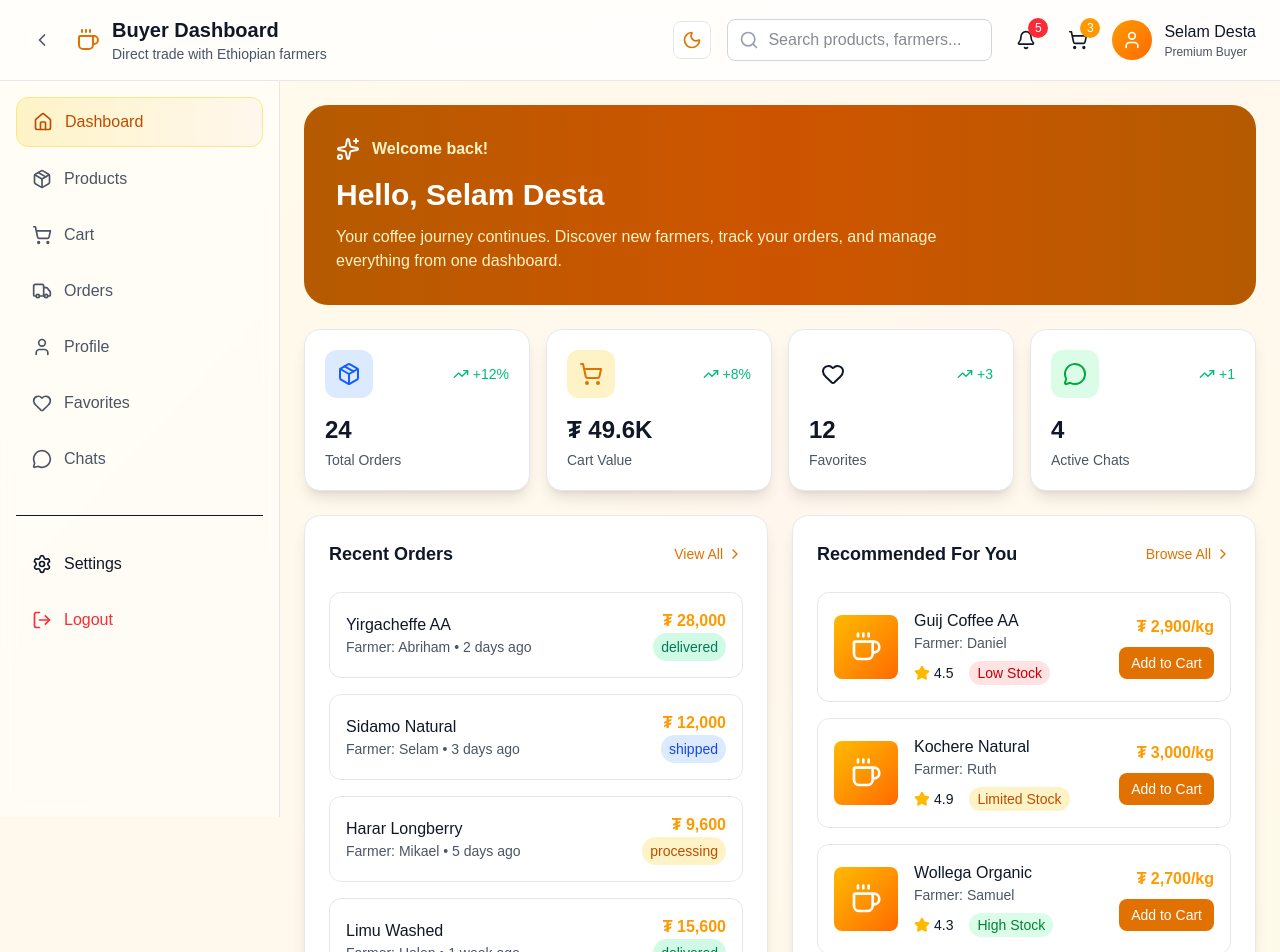
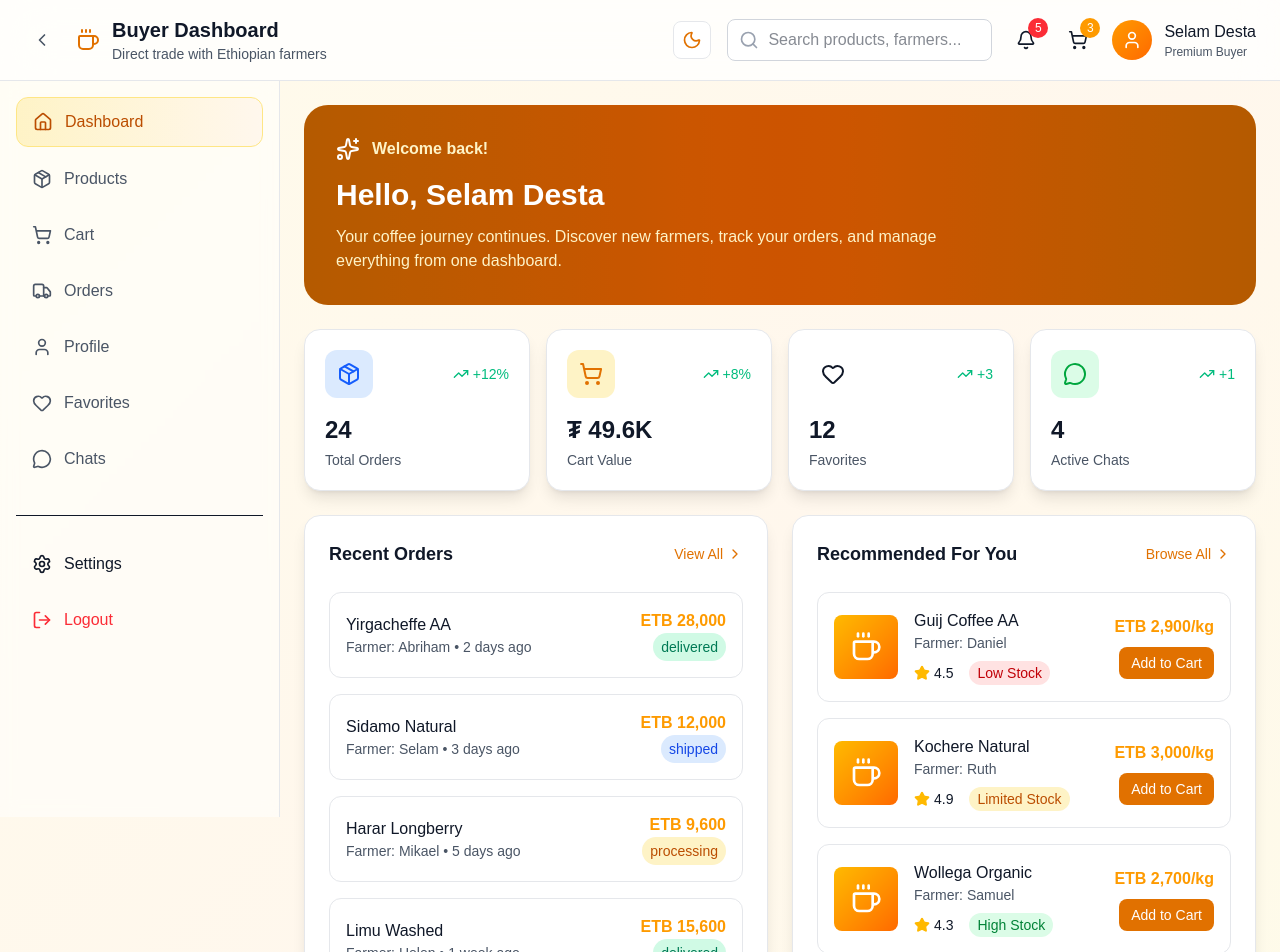
Before and after one commit to Abrishkassa/darcho, a Next.js app: page /buyer/buyerdashboard in a window 1280 px wide. Shown: the top 952 px of the page. Built offline with nearby package versions, Linux system fonts and the light colour scheme.

Commit message:
installed additional dependencies  and add ui layouts

```diff
--- a/src/app/buyer/buyerdashboard/page.tsx
+++ b/src/app/buyer/buyerdashboard/page.tsx
@@ -61,17 +61,17 @@ export default function BuyerDashboard() {
   ];
 
   const recentOrders = [
-    { id: "ORD-2024-015", product: "Yirgacheffe AA", farmer: "Abriham", status: "delivered", amount: "₮ 28,000", date: "2 days ago" },
-    { id: "ORD-2024-014", product: "Sidamo Natural", farmer: "Selam", status: "shipped", amount: "₮ 12,000", date: "3 days ago" },
-    { id: "ORD-2024-013", product: "Harar Longberry", farmer: "Mikael", status: "processing", amount: "₮ 9,600", date: "5 days ago" },
-    { id: "ORD-2024-012", product: "Limu Washed", farmer: "Helen", status: "delivered", amount: "₮ 15,600", date: "1 week ago" },
+    { id: "ORD-2024-015", product: "Yirgacheffe AA", farmer: "Abriham", status: "delivered", amount: "ETB 28,000", date: "2 days ago" },
+    { id: "ORD-2024-014", product: "Sidamo Natural", farmer: "Selam", status: "shipped", amount: "ETB 12,000", date: "3 days ago" },
+    { id: "ORD-2024-013", product: "Harar Longberry", farmer: "Mikael", status: "processing", amount: "ETB 9,600", date: "5 days ago" },
+    { id: "ORD-2024-012", product: "Limu Washed", farmer: "Helen", status: "delivered", amount: "ETB 15,600", date: "1 week ago" },
   ];
 
   const recommendedProducts = [
-    { id: 1, name: "Guij Coffee AA", farmer: "Daniel", price: "₮ 2,900/kg", rating: 4.5, stock: "Low" },
-    { id: 2, name: "Kochere Natural", farmer: "Ruth", price: "₮ 3,000/kg", rating: 4.9, stock: "Limited" },
-    { id: 3, name: "Wollega Organic", farmer: "Samuel", price: "₮ 2,700/kg", rating: 4.3, stock: "High" },
-    { id: 4, name: "Jimma Grade A", farmer: "Martha", price: "₮ 2,500/kg", rating: 4.2, stock: "Medium" },
+    { id: 1, name: "Guij Coffee AA", farmer: "Daniel", price: "ETB 2,900/kg", rating: 4.5, stock: "Low" },
+    { id: 2, name: "Kochere Natural", farmer: "Ruth", price: "ETB 3,000/kg", rating: 4.9, stock: "Limited" },
+    { id: 3, name: "Wollega Organic", farmer: "Samuel", price: "ETB 2,700/kg", rating: 4.3, stock: "High" },
+    { id: 4, name: "Jimma Grade A", farmer: "Martha", price: "ETB 2,500/kg", rating: 4.2, stock: "Medium" },
   ];
 
   const tabs = [
@@ -367,9 +367,9 @@ export default function BuyerDashboard() {
               <h2 className={`text-2xl font-bold mb-6 ${darkMode ? "text-white" : "text-gray-900"}`}>Your Cart</h2>
               <div className="space-y-4">
                 {[
-                  { name: "Yirgacheffe AA", price: "₮ 28,000", quantity: "10kg" },
-                  { name: "Sidamo Natural", price: "₮ 12,000", quantity: "5kg" },
-                  { name: "Harar Longberry", price: "₮ 9,600", quantity: "3kg" },
+                  { name: "Yirgacheffe AA", price: "ETB 28,000", quantity: "10kg" },
+                  { name: "Sidamo Natural", price: "ETB 12,000", quantity: "5kg" },
+                  { name: "Harar Longberry", price: "ETB 9,600", quantity: "3kg" },
                 ].map((item, index) => (
                   <div key={index} className={`flex items-center justify-between p-4 rounded-xl border ${
                     darkMode
--- a/src/app/buyer/page.tsx
+++ b/src/app/buyer/page.tsx
@@ -46,7 +46,7 @@ export default function BuyerPortal() {
       name: "Yirgacheffe AA Premium",
       farmer: "Abriham Kassa",
       origin: "Yirgacheffe, Ethiopia",
-      price: "₮ 2,800",
+      price: "ETB 2,800",
       unit: "kg",
       rating: 4.9,
       reviews: 124,
@@ -61,7 +61,7 @@ export default function BuyerPortal() {
       name: "Sidamo Natural Process",
       farmer: "Selam Desta",
       origin: "Sidamo, Ethiopia",
-      price: "₮ 2,400",
+      price: "ETB 2,400",
       unit: "kg",
       rating: 4.7,
       reviews: 89,
@@ -76,7 +76,7 @@ export default function BuyerPortal() {
       name: "Harar Longberry",
       farmer: "Mikael Assefa",
       origin: "Harar, Ethiopia",
-      price: "₮ 3,200",
+      price: "ETB 3,200",
       unit: "kg",
       rating: 4.8,
       reviews: 167,
@@ -91,7 +91,7 @@ export default function BuyerPortal() {
       name: "Limu Washed",
       farmer: "Helen Tesfaye",
       origin: "Limu, Ethiopia",
-      price: "₮ 2,600",
+      price: "ETB 2,600",
       unit: "kg",
       rating: 4.6,
       reviews: 76,
@@ -106,7 +106,7 @@ export default function BuyerPortal() {
       name: "Guij Coffee Beans",
       farmer: "Daniel Solomon",
       origin: "Guij, Ethiopia",
-      price: "₮ 2,900",
+      price: "ETB 2,900",
       unit: "kg",
       rating: 4.5,
       reviews: 63,
@@ -121,7 +121,7 @@ export default function BuyerPortal() {
       name: "Kochere Natural",
       farmer: "Ruth Bekele",
       origin: "Kochere, Ethiopia",
-      price: "₮ 3,000",
+      price: "ETB 3,000",
       unit: "kg",
       rating: 4.9,
       reviews: 142,
@@ -160,16 +160,16 @@ export default function BuyerPortal() {
   ];
 
   const cartProducts = [
-    { id: 1, name: "Yirgacheffe AA", farmer: "Abriham", quantity: 10, price: "₮ 28,000", unit: "kg" },
-    { id: 2, name: "Sidamo Natural", farmer: "Selam", quantity: 5, price: "₮ 12,000", unit: "kg" },
-    { id: 3, name: "Harar Longberry", farmer: "Mikael", quantity: 3, price: "₮ 9,600", unit: "kg" },
+    { id: 1, name: "Yirgacheffe AA", farmer: "Abriham", quantity: 10, price: "ETB 28,000", unit: "kg" },
+    { id: 2, name: "Sidamo Natural", farmer: "Selam", quantity: 5, price: "ETB 12,000", unit: "kg" },
+    { id: 3, name: "Harar Longberry", farmer: "Mikael", quantity: 3, price: "ETB 9,600", unit: "kg" },
   ];
 
   const orders = [
-    { id: "ORD-2024-001", date: "Jan 15, 2024", items: 2, total: "₮ 40,000", status: "delivered" },
-    { id: "ORD-2024-002", date: "Jan 12, 2024", items: 1, total: "₮ 28,000", status: "shipped" },
-    { id: "ORD-2024-003", date: "Jan 10, 2024", items: 3, total: "₮ 67,500", status: "processing" },
-    { id: "ORD-2024-004", date: "Jan 8, 2024", items: 2, total: "₮ 52,000", status: "delivered" },
+    { id: "ORD-2024-001", date: "Jan 15, 2024", items: 2, total: "ETB 40,000", status: "delivered" },
+    { id: "ORD-2024-002", date: "Jan 12, 2024", items: 1, total: "ETB 28,000", status: "shipped" },
+    { id: "ORD-2024-003", date: "Jan 10, 2024", items: 3, total: "ETB 67,500", status: "processing" },
+    { id: "ORD-2024-004", date: "Jan 8, 2024", items: 2, total: "ETB 52,000", status: "delivered" },
   ];
 
   const themeClass = darkMode
@@ -457,7 +457,7 @@ export default function BuyerPortal() {
                   </p>
                 </div>
                 <div className="text-right">
-                  <div className="text-3xl font-bold text-amber-500">₮ 49,600</div>
+                  <div className="text-3xl font-bold text-amber-500">ETB 49,600</div>
                   <p className={darkMode ? "text-gray-400" : "text-gray-600"}>Total amount</p>
                 </div>
               </div>
--- a/src/app/farmer/page.tsx
+++ b/src/app/farmer/page.tsx
@@ -44,7 +44,7 @@ export default function FarmerPortal() {
   const stats = [
     { label: "Total Products", value: "8", change: "+2", trend: "up", icon: Package, color: "blue" },
     { label: "Active Orders", value: "5", change: "+1", trend: "up", icon: ShoppingBag, color: "emerald" },
-    { label: "Monthly Revenue", value: "₮ 42,500", change: "+15%", trend: "up", icon: DollarSign, color: "amber" },
+    { label: "Monthly Revenue", value: "ETB 42,500", change: "+15%", trend: "up", icon: DollarSign, color: "amber" },
     { label: "Customer Rating", value: "4.8", change: "+0.2", trend: "up", icon: Star, color: "purple" },
   ];
 
@@ -54,7 +54,7 @@ export default function FarmerPortal() {
       name: "Yirgacheffe AA Premium",
       grade: "AA",
       quantity: "45 kg",
-      price: "₮ 2,800/kg",
+      price: "ETB 2,800/kg",
       status: "available",
       certification: ["Organic", "Fair Trade"],
       origin: "Yirgacheffe, Ethiopia",
@@ -66,7 +66,7 @@ export default function FarmerPortal() {
       name: "Sidamo Natural Process",
       grade: "A",
       quantity: "32 kg",
-      price: "₮ 2,400/kg",
+      price: "ETB 2,400/kg",
       status: "available",
       certification: ["Organic"],
       origin: "Sidamo, Ethiopia",
@@ -78,7 +78,7 @@ export default function FarmerPortal() {
       name: "Harar Longberry",
       grade: "Longberry",
       quantity: "28 kg",
-      price: "₮ 3,200/kg",
+      price: "ETB 3,200/kg",
       status: "low_stock",
       certification: ["Fair Trade", "Rainforest Alliance"],
       origin: "Harar, Ethiopia",
@@ -90,7 +90,7 @@ export default function FarmerPortal() {
       name: "Limu Washed",
       grade: "B",
       quantity: "52 kg",
-      price: "₮ 2,600/kg",
+      price: "ETB 2,600/kg",
       status: "available",
       certification: ["Organic", "Bird Friendly"],
       origin: "Limu, Ethiopia",
@@ -105,7 +105,7 @@ export default function FarmerPortal() {
       buyer: "Selam Desta",
       product: "Yirgacheffe AA",
       quantity: "10 kg",
-      total: "₮ 28,000",
+      total: "ETB 28,000",
       status: "confirmed",
       date: "2024-01-15",
       delivery: "Pending"
@@ -115,7 +115,7 @@ export default function FarmerPortal() {
       buyer: "Global Exports",
       product: "Sidamo Natural",
       quantity: "25 kg",
-      total: "₮ 60,000",
+      total: "ETB 60,000",
       status: "processing",
       date: "2024-01-14",
       delivery: "Scheduled"
@@ -125,7 +125,7 @@ export default function FarmerPortal() {
       buyer: "Cafe Addis",
       product: "Harar Longberry",
       quantity: "8 kg",
-      total: "₮ 25,600",
+      total: "ETB 25,600",
       status: "shipped",
       date: "2024-01-13",
       delivery: "In Transit"
@@ -135,7 +135,7 @@ export default function FarmerPortal() {
       buyer: "Bean Traders",
       product: "Limu Washed",
       quantity: "15 kg",
-      total: "₮ 39,000",
+      total: "ETB 39,000",
       status: "delivered",
       date: "2024-01-12",
       delivery: "Completed"
@@ -144,15 +144,15 @@ export default function FarmerPortal() {
 
   const insights = [
     { label: "Best Selling Product", value: "Yirgacheffe AA", change: "+24%", icon: TrendingUp },
-    { label: "Avg. Order Value", value: "₮ 38,150", change: "+8%", icon: DollarSign },
+    { label: "Avg. Order Value", value: "ETB 38,150", change: "+8%", icon: DollarSign },
     { label: "Customer Retention", value: "92%", change: "+5%", icon: Users },
     { label: "Stock Turnover", value: "3.2x", change: "+0.4", icon: Package },
   ];
 
   const farmerProfile = {
     name: "Abriham Kassa",
-    phone: "+251 912 345 678",
-    email: "abriham@greenvalleyfarm.com",
+    phone: "+251 972 590 743",
+    email: "abrihamkassa323@gmial.com",
     region: "Oromia",
     residence: "Addis Ababa",
     farmName: "Green Valley Farm",
@@ -528,7 +528,7 @@ export default function FarmerPortal() {
                 { label: "Total Orders", value: "24", icon: ShoppingBag, color: "blue" },
                 { label: "This Month", value: "5", icon: Calendar, color: "emerald" },
                 { label: "Pending", value: "2", icon: Clock, color: "amber" },
-                { label: "Revenue", value: "₮ 152,600", icon: DollarSign, color: "purple" },
+                { label: "Revenue", value: "ETB 152,600", icon: DollarSign, color: "purple" },
               ].map((stat, index) => (
                 <motion.div
                   key={stat.label}
```
